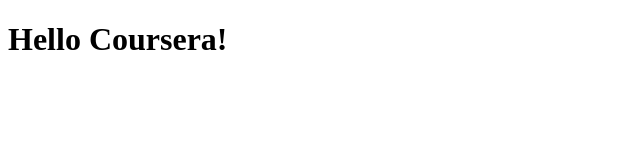
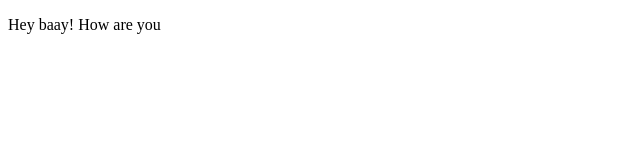
Before and after one commit to innith/coursera-test, a plain HTML site: page index.html in a window 1280 px wide. Shown: the whole page, without its empty margins (0-640 px from the left). Drawn offline with Linux system fonts and the light colour scheme.

Commit message:
message1

```diff
--- a/index.html
+++ b/index.html
@@ -1,7 +1,9 @@
 <!DOCTYPE html>
-<head>
-  <title>Hello Coursera!</title>
+<html>
+  <head>
+    <title>Hey</title>
+  </head>
   <body>
-    <h1>Hello Coursera!</h1>
+    <p>Hey baay! How are you </p>
   </body>
-</head>
+</html>
```
